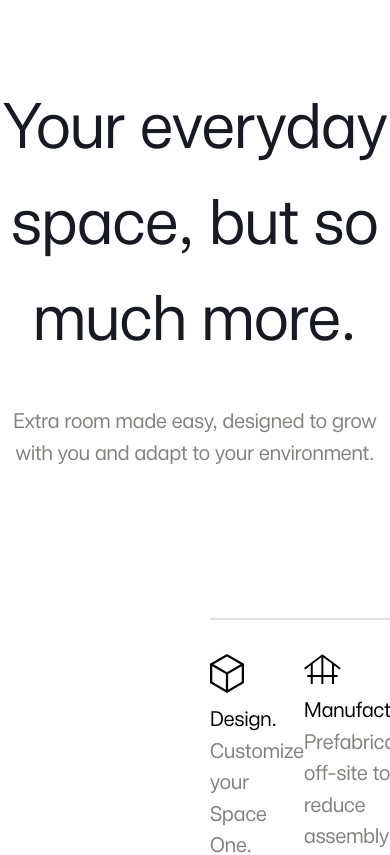
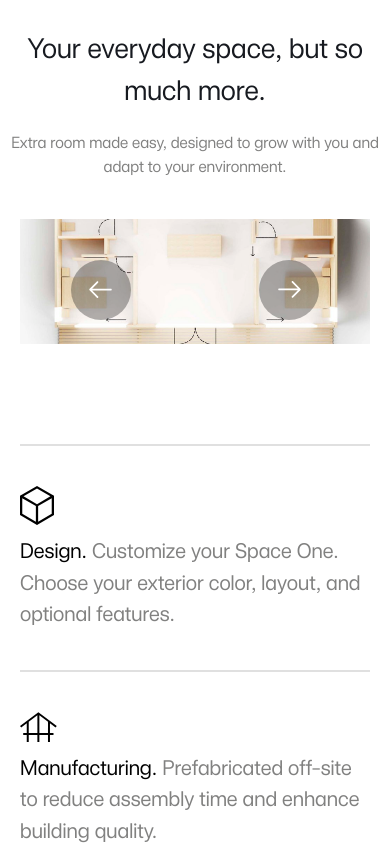
Before and after one commit to venkatesh-pro/etrader-new-landingpage, a Next.js app: page / in a window 390 px wide. Shown: the part 720-1575 px from the top of the page. Built offline with nearby package versions, Linux system fonts and the light colour scheme.

Commit message:
completed res for section 2

```diff
--- a/components/Homepage/HomePageSection/Section2.tsx
+++ b/components/Homepage/HomePageSection/Section2.tsx
@@ -14,26 +14,26 @@ const Section2 = () => {
   ];
 
   return (
-    <div className="mt-[100px]">
+    <div className="mt-[50px] md:mt-[100px]">
       <div>
-        <h1 className="text-desktop-header-lg text-header-b text-center">
+        <h1 className="text-mobile-header-sm md:text-desktop-header-lg text-header-b text-center">
           Your everyday space, but so much more.
         </h1>
-        <p className="text-desktop-body-lg mt-[40px] text-center text-color-dark">
+        <p className="text-mobile-body-md md:text-desktop-body-lg mt-[20px] md:mt-[40px] text-center text-color-dark">
           Extra room made easy, designed to grow with you and adapt to your
           environment.
         </p>
-        <div className=" w-[100%]">
-          <div className="mx-[210px] mt-[60px]  overflow-hidden ">
+        <div className="w-[100%]">
+          <div className="mx-[20px] md:mx-[210px] mt-[40px] md:mt-[60px]  overflow-hidden ">
             <Carousel images={images} />
           </div>
-          <div className="flex justify-between mx-[210px] mt-[90px]">
-            <div className="max-w-[370px]">
+          <div className="flex flex-col md:flex-row justify-between mx-[20px] md:mx-[210px] mt-[60px] md:mt-[90px]">
+            <div className="mt-[40px] md:mt-[0px] w-full md:max-w-[370px]">
               <hr className="border-divider-a border-[.5px]" />
-              <div className="mt-[34px] ">
+              <div className="mt-[40px] md:mt-[34px] ">
                 <img src="/images/design.svg" alt="" />
               </div>
-              <p className="max-w-[320px] mt-[10px] text-desktop-body-lg">
+              <p className="w-full md:max-w-[320px] mt-[10px] text-desktop-body-lg">
                 <span>Design. </span>
                 <span className="text-color-dark">
                   Customize your Space One. Choose your exterior color, layout,
@@ -41,12 +41,12 @@ const Section2 = () => {
                 </span>
               </p>
             </div>
-            <div className="max-w-[370px]">
+            <div className="mt-[40px] md:mt-[0px] w-full md:max-w-[370px]">
               <hr className="border-divider-a border-[.5px]" />
-              <div className="mt-[34px] ">
+              <div className="mt-[40px] md:mt-[34px] ">
                 <img src="/images/manufacturing.svg" alt="" />
               </div>
-              <p className="max-w-[320px] mt-[10px] text-desktop-body-lg">
+              <p className="w-full md:max-w-[320px] mt-[10px] text-desktop-body-lg">
                 <span>Manufacturing. </span>
                 <span className="text-color-dark">
                   Prefabricated off-site to reduce assembly time and enhance
@@ -54,12 +54,12 @@ const Section2 = () => {
                 </span>
               </p>
             </div>
-            <div className="max-w-[370px]">
+            <div className="mt-[40px] md:mt-[0px] w-full md:max-w-[370px]">
               <hr className="border-divider-a border-[.5px]" />
-              <div className="mt-[34px] ">
+              <div className="mt-[40px] md:mt-[34px] ">
                 <img src="/images/delivery.svg" alt="" />
               </div>
-              <p className="max-w-[320px] mt-[10px] text-desktop-body-lg">
+              <p className="w-full md:max-w-[320px] mt-[10px] text-desktop-body-lg">
                 <span>Delivery. </span>
                 <span className="text-color-dark">
                   Your new Space One begins its journey from factory to site,
```
